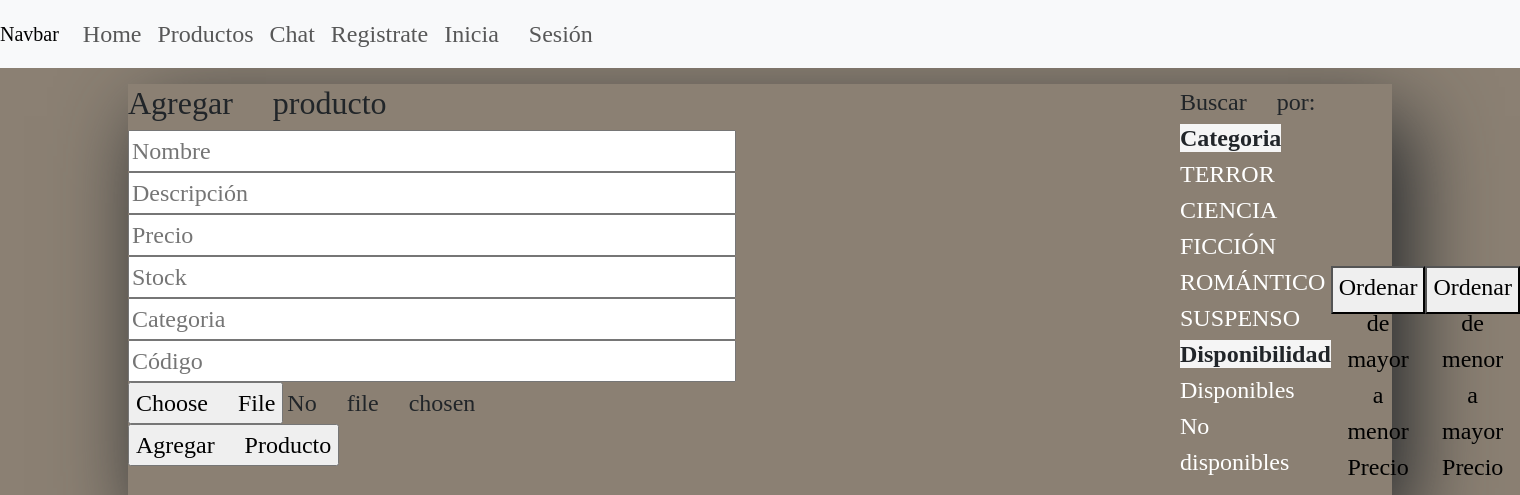
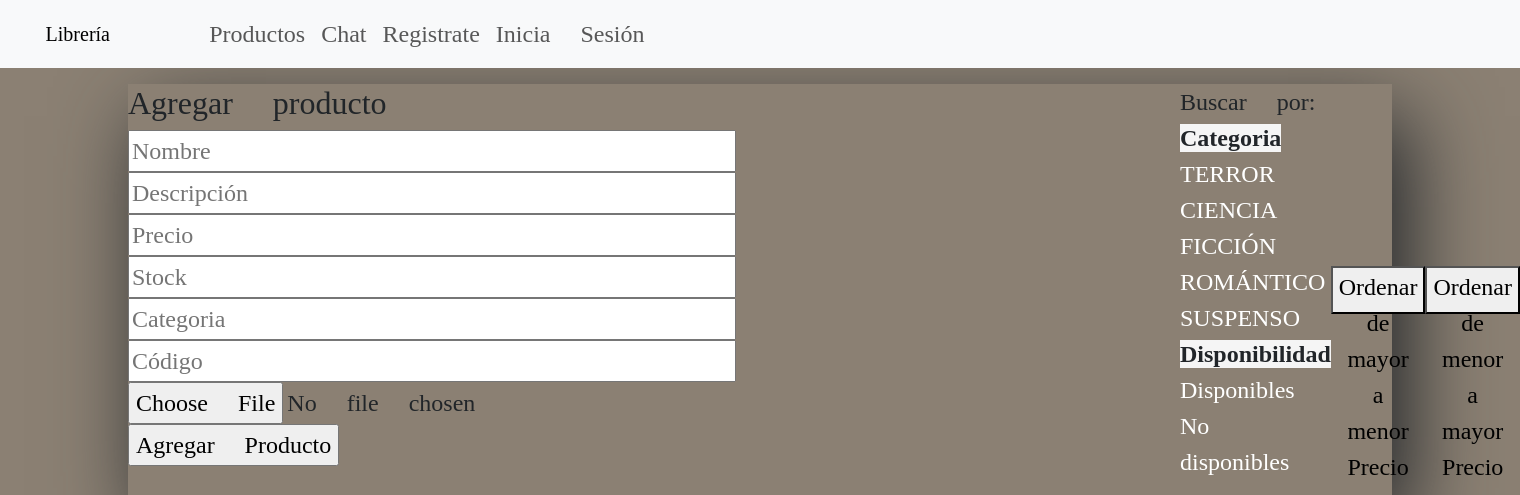
Before and after one commit to IgnacioMarelli/Backened23, a Node project: template src/views/home.handlebars in a window 1520 px wide. Shown: the top 495 px of the page. Run offline with Node 20 templates, Linux system fonts and the light colour scheme; the template is opened without the code that fills it, so the values that code supplies are empty; some libraries are stand-ins or nearby versions.

```diff
--- a/package.json
+++ b/package.json
@@ -38,5 +38,8 @@
     "twilio": "^4.11.1",
     "winston": "^3.9.0"
   },
-  "repository": "https://github.com/IgnacioMarelli/Backened23.git"
+  "repository": "https://github.com/IgnacioMarelli/Backened23.git",
+  "devDependencies": {
+    "mocha": "^10.2.0"
+  }
 }
--- a/src/public/css/style.css
+++ b/src/public/css/style.css
@@ -33,3 +33,12 @@ ul{
 .titles{
     background-color: whitesmoke;
 }
+.text{
+    font-weight: bold;
+    border: solid;
+    margin-left: 48rem;
+}
+.navbar-brand{
+    margin-left: 3%;
+    margin-right: 6%;
+}
--- a/src/views/partials/menu.handlebars
+++ b/src/views/partials/menu.handlebars
@@ -1,27 +1,22 @@
 <nav class="navbar navbar-expand-lg navbar-light bg-light">
-  <a class="navbar-brand" href="#">Navbar</a>
+  <a class="navbar-brand" href="#">       Librería</a>
   <button class="navbar-toggler" type="button" data-toggle="collapse" data-target="#navbarNav" aria-controls="navbarNav" aria-expanded="false" aria-label="Toggle navigation">
     <span class="navbar-toggler-icon"></span>
   </button>
   <div class="collapse navbar-collapse" id="navbarNav">
     <ul class="navbar-nav">
-      <li class="nav-item active">
-        <a class="nav-link" href="/">Home</a>
-      </li>
       <li class="nav-item">
         <a class="nav-link" href="/api/products">Productos</a>
       </li>
       <li class="nav-item">
         <a class="nav-link" href="/api/chat">Chat</a>
       </li>
-      <span>
       {{#if user}}
-              Bienvenido {{user.first_name}} {{user.last_name}}. Su rol es: {{user.role}}
-              <li><a class="nav-link" href="/api/session/current">Perfil</a></li>
+              <li class="nav-item"><a class="nav-link" href="/api/session/current">Perfil</a></li>
+              <li class="nav-link text">Bienvenido {{user.first_name}} {{user.last_name}}. Su rol es: {{user.role}}</li>
       {{else}}
-      </span>
-            <li><a class="nav-link" href="/api/session/register">Registrate</a> </li>
-            <li><a class="nav-link" href="/api/session/login">Inicia Sesión</a></li>
+            <li class="nav-item"><a class="nav-link" href="/api/session/register">Registrate</a> </li>
+            <li class="nav-item"><a class="nav-link" href="/api/session/login">Inicia Sesión</a></li>
       {{/if}}
     </ul>
   </div>
```
Also changed, not shown: src/docs/carts/carts.yaml (+7 -0 lines), src/docs/products/products.yaml (+7 -0 lines), src/test/User.test.js (added, +15 -0 lines), 2 other files.
